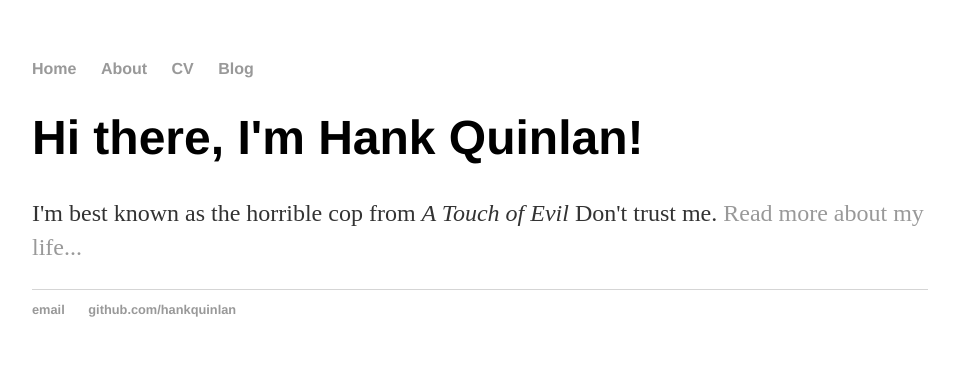
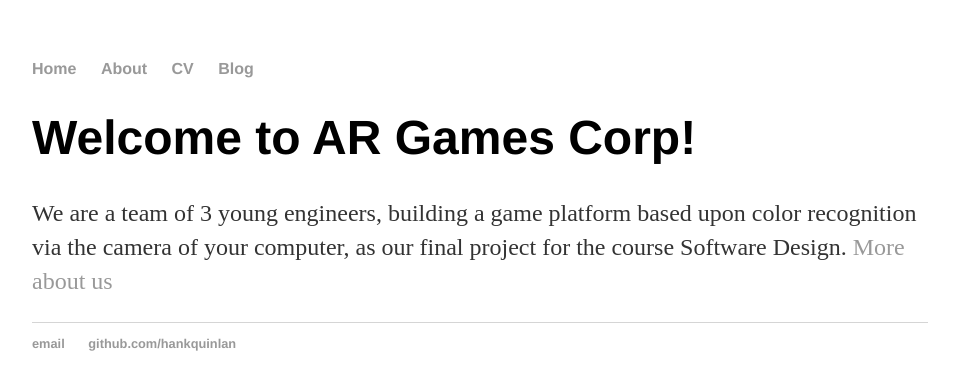
Before and after one commit to richardballaux/Augmented-Reality-Games-Platform, a Jekyll site: the page built from index.html, in a window 1280 px wide. Shown: the top 390 px of the page, without its empty margins (160-1115 px from the left). Built offline with Jekyll 4.4.1, drawn with Linux system fonts in a browser that asks for light colours.

Commit message:
Update index.html

```diff
--- a/index.html
+++ b/index.html
@@ -1,8 +1,8 @@
 ---
 layout: default
-title: Hank Quinlan, Horrible Cop
+title: Augmented Reality Games Platform
 ---
 <div class="blurb">
-	<h1>Hi there, I'm Hank Quinlan!</h1>
-	<p>I'm best known as the horrible cop from <em>A Touch of Evil</em> Don't trust me. <a href="/about">Read more about my life...</a></p>
+	<h1>Welcome to AR Games Corp!</h1>
+	<p>We are a team of 3 young engineers, building a game platform based upon color recognition via the camera of your computer, as our final project for the course Software Design. <a href="/about">More about us</a></p>
 </div><!-- /.blurb -->
```
